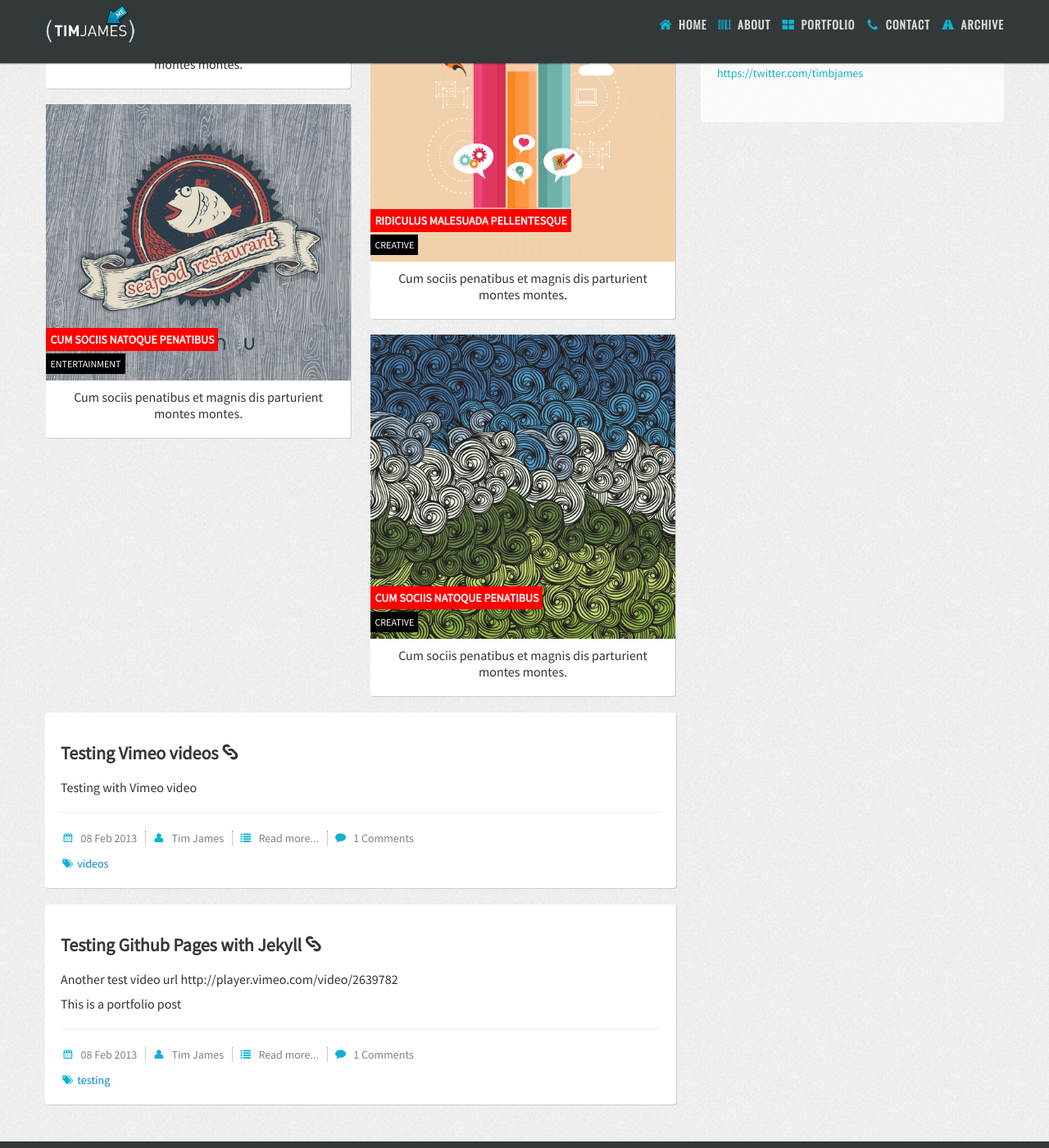
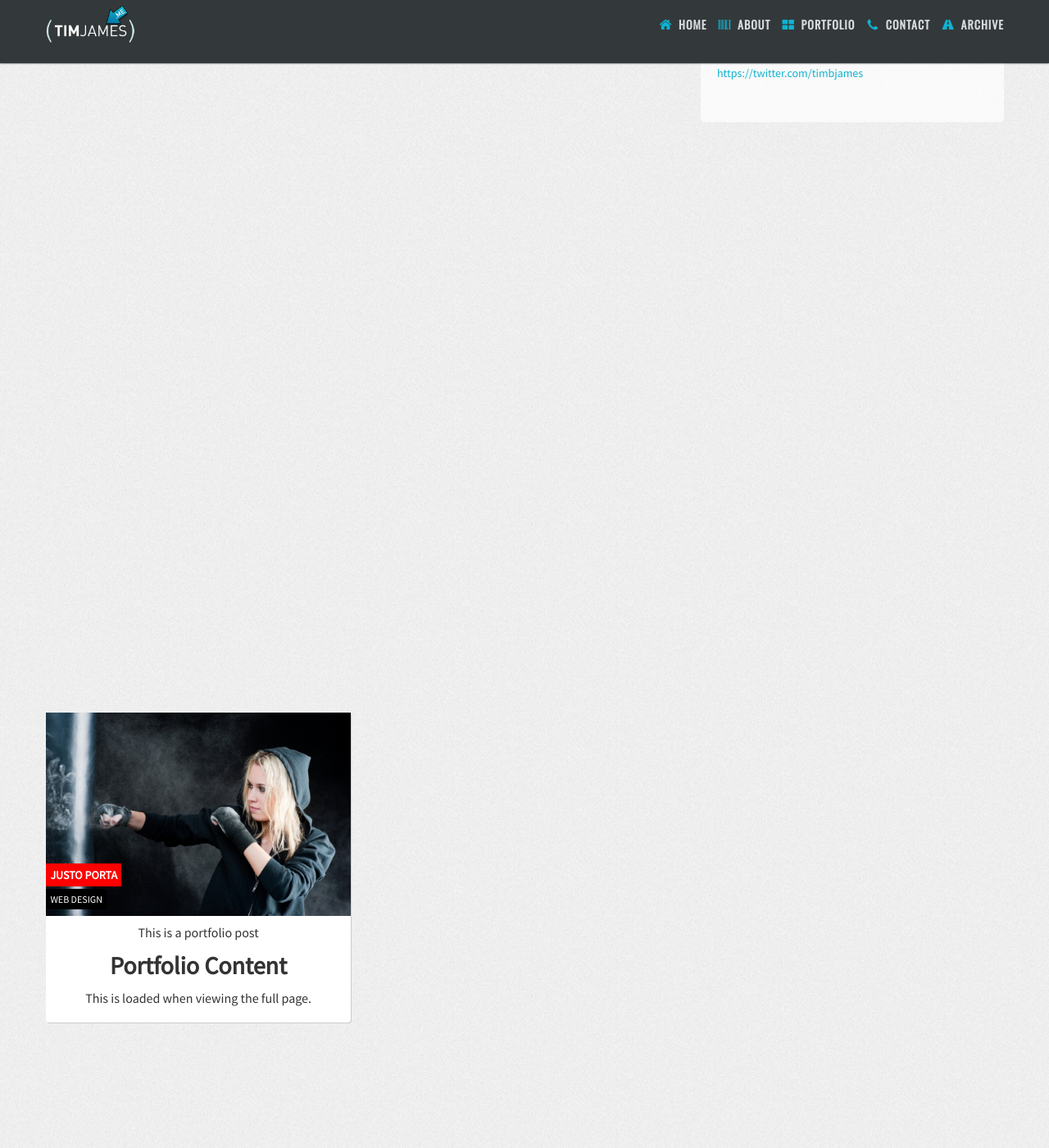
Before and after one commit to timbjames/timbjames.github.com, a Jekyll site: the page built from portfolio.html, in a window 1280 px wide and 1400 px high, scrolled down 710 px. Shown: the whole window at 82% size. Built offline with Jekyll 4.4.1, drawn with Linux system fonts in a browser that asks for light colours; nearby versions of some CDN libraries; some web fonts are replaced; Markdown is read by kramdown in place of the engine named in the settings; some of the changed text lies outside the part shown.

Commit message:
Testing Portfolio page

```diff
--- a/_posts/2013-02-08-testing-blog-vs-portfolio.md
+++ b/_posts/2013-02-08-testing-blog-vs-portfolio.md
@@ -1,15 +1,15 @@
 ---
 layout: post
-title: Testing Github Pages with Jekyll
+title: Portfolio One
 location: Glasgow
 author: Tim James
 tags:
-- testing
+- portfolio
 category: portfolio
-video_url: http://www.youtube.com/embed/jPhkfk8EBsI?rel=0&showinfo=0&autohide=1hd=1&wmode=transparent
+image_url: /img/blond-boxing-woman-in-black-punching-bag-930x620.jpg
+image_alt: This is the Alt Text
+portfolio_tag: kingfisher
 ---
-
-Another test video url http://player.vimeo.com/video/2639782
 
 This is a portfolio post
 
--- a/portfolio.html
+++ b/portfolio.html
@@ -19,133 +19,31 @@
 
 <div class="portfolio-margin">
 
+    {% for post in site.categories.portfolio limit:10 %}
+
     <div id="portfolio-container" style="position: relative; overflow: hidden; height: 1194px;" class="isotope">
 
-        <div class="portfolio portfolio-main design isotope-item" style="position: absolute; left: 0px; top: 0px; -webkit-transform: translate3d(0px, 0px, 0px) scale3d(1, 1, 1); opacity: 1;">
+        <div class="portfolio portfolio-main {{ post.portfolio_tag }} isotope-item" style="position: absolute; left: 0px; top: 0px; -webkit-transform: translate3d(0px, 0px, 0px) scale3d(1, 1, 1); opacity: 1;">
 
             <div class="portfolio-image">
 
-                <a href="/img/p7-full.jpg" rel="prettyPhoto" title="Justo Porta"><img src="/img/p7-full.jpg" alt="#" /></a>
+                <a href="{{ post.image_url }}" rel="prettyPhoto" title="{{ post.image_alt }}"><img src="{{ post.image_url }}" alt="#" /></a>
                 <div class="portfolio-zoom"><i class="icon-zoom-in icon-large"></i></div>
                 <div class="portfolio-caption">
-                    <h5><a href="portfolio-single.html">Justo Porta</a></h5>
+                    <h5><a href="{{ post.url | remove:'.html' }}">Justo Porta</a></h5>
                     <p><a href="">Web Design</a></p>
                 </div>
 
             </div>
 
             <div class="portfolio-description">
-                <p>Cum sociis penatibus et magnis dis parturient montes montes.</p>
-            </div>
-
-        </div>
-
-        <div class="portfolio portfolio-main creative isotope-item" style="position: absolute; left: 0px; top: 0px; -webkit-transform: translate3d(396px, 0px, 0px) scale3d(1, 1, 1); opacity: 1;">
-
-            <div class="portfolio-image">
-
-                <a href="/img/014-930x604.jpg" rel="prettyPhoto" title="Ridiculus Malesuada Pellentesque"><img src="/img/014-930x604.jpg" alt="#" /></a>
-                <div class="portfolio-zoom"><i class="icon-zoom-in icon-large"></i></div>
-                <div class="portfolio-caption">
-                    <h5><a href="portfolio-single.html">Ridiculus Malesuada Pellentesque</a></h5>
-                    <p><a href="">Creative</a></p>
-                </div>
-
-            </div>
-
-            <div class="portfolio-description">
-                <p>Cum sociis penatibus et magnis dis parturient montes montes.</p>
-            </div>
-
-        </div>
-
-        <div class="portfolio portfolio-main art isotope-item" style="position: absolute; left: 0px; top: 0px; -webkit-transform: translate3d(396px, 331px, 0px) scale3d(1, 1, 1); opacity: 1;">
-
-            <div class="portfolio-image">
-
-                <a href="/img/p6-full.jpg" rel="prettyPhoto" title="Ridiculus Malesuada Pellentesque"><img src="/img/p6-full.jpg" alt="#" /></a>
-                <div class="portfolio-zoom"><i class="icon-zoom-in icon-large"></i></div>
-                <div class="portfolio-caption">
-                    <h5><a href="portfolio-single.html">Ridiculus Malesuada Pellentesque</a></h5>
-                    <p><a href="">Creative</a></p>
-                </div>
-
-            </div>
-
-            <div class="portfolio-description">
-                <p>Cum sociis penatibus et magnis dis parturient montes montes.</p>
-            </div>
-
-        </div>
-
-        <div class="portfolio portfolio-main entertainment isotope-item" style="position: absolute; left: 0px; top: 0px; -webkit-transform: translate3d(0px, 452px, 0px) scale3d(1, 1, 1); opacity: 1;">
-
-            <div class="portfolio-image">
-
-                <a href="/img/p5-full.jpg" rel="prettyPhoto" title="Cum sociis natoque penatibus"><img src="/img/p5-full.jpg" alt="#" /></a>
-                <div class="portfolio-zoom"><i class="icon-zoom-in icon-large"></i></div>
-                <div class="portfolio-caption">
-                    <h5><a href="portfolio-single.html">Cum sociis natoque penatibus</a></h5>
-                    <p><a href="">Entertainment</a></p>
-                </div>
-
-            </div>
-
-            <div class="portfolio-description">
-                <p>Cum sociis penatibus et magnis dis parturient montes montes.</p>
-            </div>
-
-        </div>
-
-        <div class="portfolio portfolio-main creative isotope-item" style="position: absolute; left: 0px; top: 0px; -webkit-transform: translate3d(396px, 733px, 0px) scale3d(1, 1, 1); opacity: 1;">
-
-            <div class="portfolio-image">
-
-                <a href="/img/p4-full.jpg" rel="prettyPhoto" title="Cum sociis natoque penatibus"><img src="/img/p4-full.jpg" alt="#" /></a>
-                <div class="portfolio-zoom"><i class="icon-zoom-in icon-large"></i></div>
-                <div class="portfolio-caption">
-                    <h5><a href="portfolio-single.html">Cum sociis natoque penatibus</a></h5>
-                    <p><a href="">Creative</a></p>
-                </div>
-
-            </div>
-
-            <div class="portfolio-description">
-                <p>Cum sociis penatibus et magnis dis parturient montes montes.</p>
+                {{ post.content }}
             </div>
 
         </div>
 
     </div>
 
-</div>
-
-{% for post in site.categories.portfolio limit:10 %}
-
-<div class="post-wrapper">
-
-  <h3><a href="{{ post.url | remove:'.html' }}" class="post-title">{{ post.title }}</a> <i class="icon-link"></i></h3>
-
-  {{ post.content | split:'<!--excerpt-->' | first }}
-
-  <hr>
-
-    <ul class="meta">
-	    <li class="post-date"><i class="icon-calendar"></i><a href="">{{ post.date | date_to_string }}</a></li>
-        <li><i class="icon-user"></i><a href="" title="Posts by admin" rel="author">{{ post.author }}</a></li>
-        <li><i class="icon-list"></i><a href="{{ post.url | remove:'.html' | append:'/#more' }}">Read more...</a><!--<a href="" title="View all posts in link" rel="category tag">Link</a>--></li>
-        <li><i class="icon-comment"></i><a href="">1 Comments</a></li>
-    </ul>
-
-    <ul class="tags">
-        <li class="tags-list">
-          <i class="icon-tags"></i>
-          {% for tag in post.tags %}
-          <a href="/tags/#{{ tag }}" rel="tag">{{ tag }}</a>
-          {% endfor %}
-        </li>
-    </ul>
+    {% endfor %}
 
 </div>
-
-{% endfor %}
```
